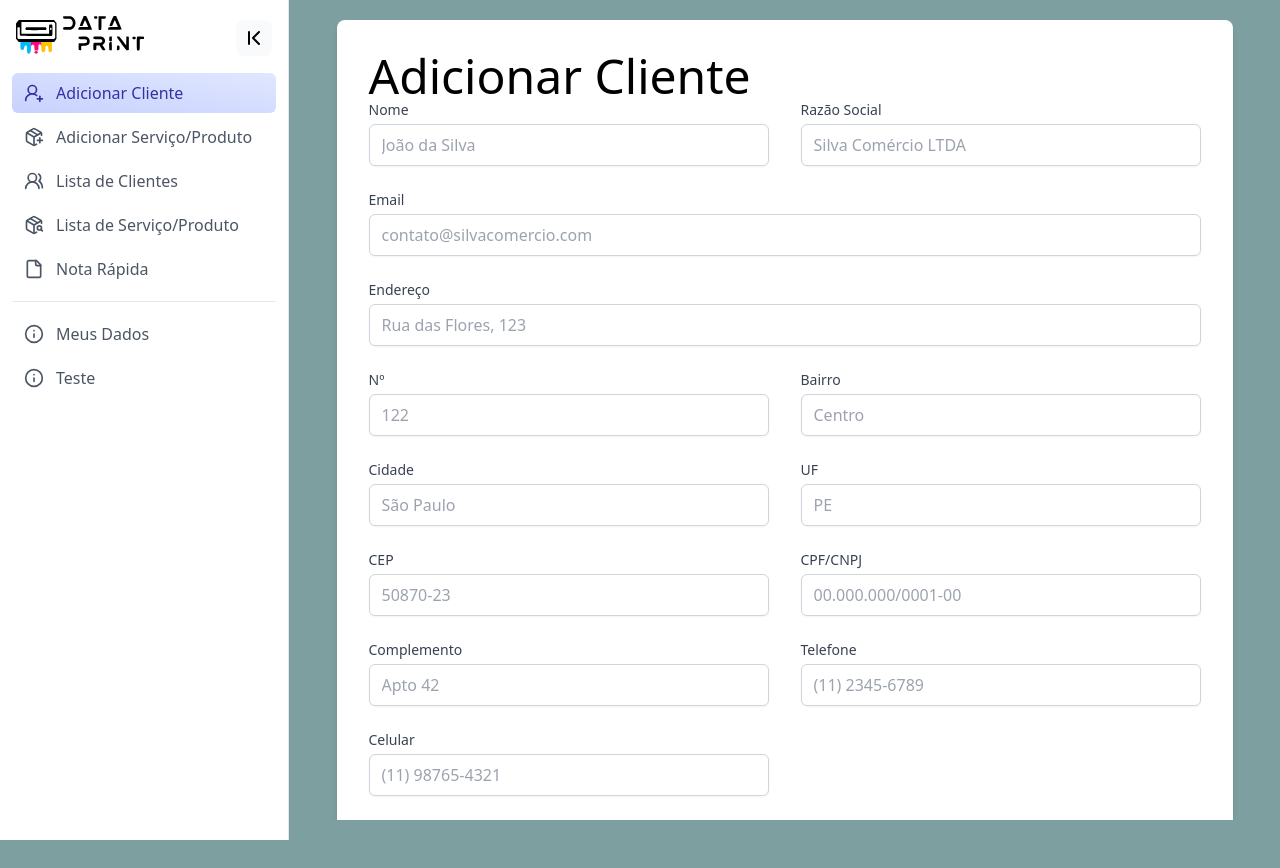
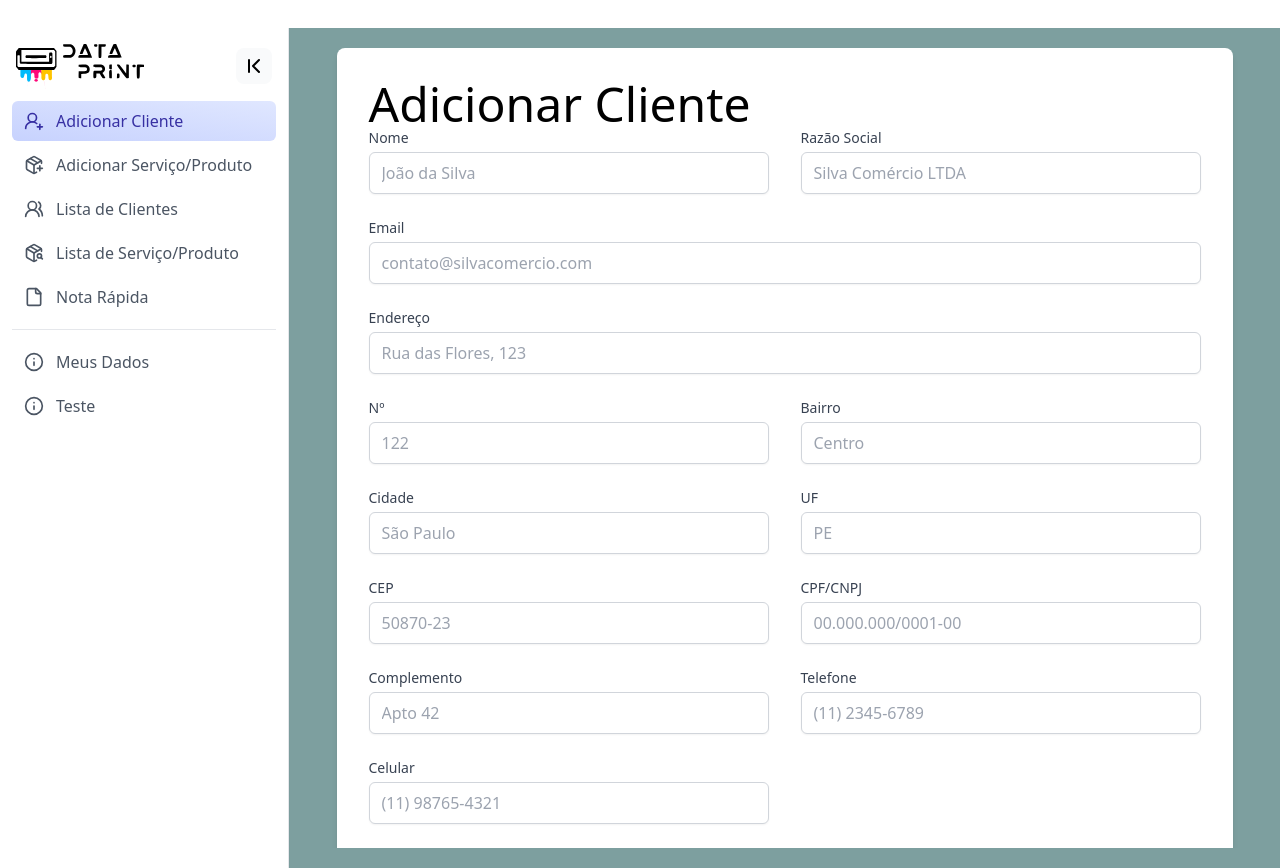
Before and after one commit to Jonathan753/DataPrint, a React (Vite) app: page / in a window 1280 px wide. Before the commit the page ends 840 px from the top, so only its background shows below. Built offline with nearby package versions, Linux system fonts and the light colour scheme.

Commit message:
feat: Title bar

```diff
--- a/electron/main.js
+++ b/electron/main.js
@@ -2,8 +2,6 @@ const { app, BrowserWindow, ipcMain } = require('electron');
 const path = require('path');
 const db = require('./db');
 const fs = require('node:fs');
-
-
 //////////////////////////// CLIENT /////////////////////////////
 ipcMain.handle("clients:add", (e, data) => {
   const stmt = db.prepare(`
@@ -209,12 +207,16 @@ function createWindow() {
   const win = new BrowserWindow({
     width: 1000,
     height: 800,
+    titleBarStyle: 'hidden',
     webPreferences: {
       contextIsolation: true,
       nodeIntegration: false,
       preload: path.join(__dirname, 'preload.js'),
     },
+    ...(process.platform !== 'darwin' ? { titleBarOverlay: true } : {})
   });
+
+
 
   if (isDev) {
     win.loadURL(process.env.ELECTRON_START_URL);
--- a/src/App.tsx
+++ b/src/App.tsx
@@ -20,8 +20,9 @@ function App() {
 
   return (
     <>
+    <div className='title-bar h-7 bg-white text-white flex justify-center items-center'></div>
       <BrowserRouter>
-        <main className="flex">
+        <main className="flex mt-7">
           <Sidebar>
             <SidebarItem onClick={() => setActivePage("add-user")} active={activePage === "add-user"} to="add-user" icon={<UserRoundPlus size={20} />} text="Adicionar Cliente" />
             <SidebarItem onClick={() => setActivePage("add-service")} active={activePage === "add-service"} to="add-service" icon={<PackagePlus size={20} />} text="Adicionar Serviço/Produto" />
--- a/src/style/index.css
+++ b/src/style/index.css
@@ -7,18 +7,11 @@
 }
 
 .title-bar {
+    /* height: 28px; */
     -webkit-app-region: drag;
-    /* Isso permite que você arraste a janela pela barra de título */
-    display: flex;
-    position: absolute;
+    top: 0;
+    position: fixed;
     width: 100%;
-    height: 24px;
-    justify-content: space-between;
-    align-items: center;
-    height: 30px;
-    background-color: #333;
-    color: #fff;
-    padding: 0 10px;
 }
 
 .title {
```
